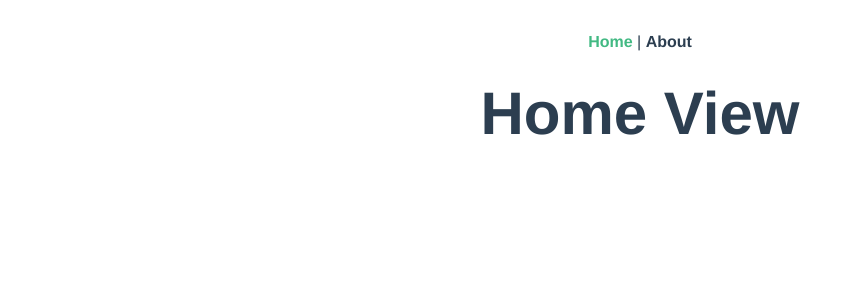
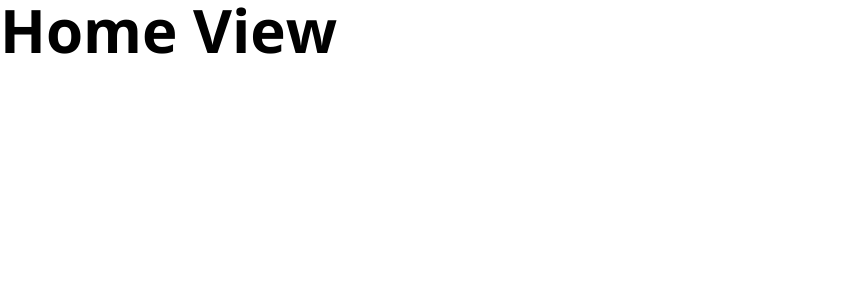
Before and after one commit to neopythe/job-search, a Vue app: page / in a window 1280 px wide. Shown: the top 300 px of the page, without its empty margins (0-858 px from the left). Built offline with nearby package versions, Linux system fonts and the light colour scheme.

Commit message:
add router-view to app

```diff
--- a/src/App.vue
+++ b/src/App.vue
@@ -1,30 +1,9 @@
 <template>
-  <nav>
-    <router-link to="/">Home</router-link> |
-    <router-link to="/about">About</router-link>
-  </nav>
-  <router-view/>
+  <router-view />
 </template>
 
-<style>
-#app {
-  font-family: Avenir, Helvetica, Arial, sans-serif;
-  -webkit-font-smoothing: antialiased;
-  -moz-osx-font-smoothing: grayscale;
-  text-align: center;
-  color: #2c3e50;
+<script>
+export default {
+  name: 'App',
 }
-
-nav {
-  padding: 30px;
-}
-
-nav a {
-  font-weight: bold;
-  color: #2c3e50;
-}
-
-nav a.router-link-exact-active {
-  color: #42b983;
-}
-</style>
+</script>
```
